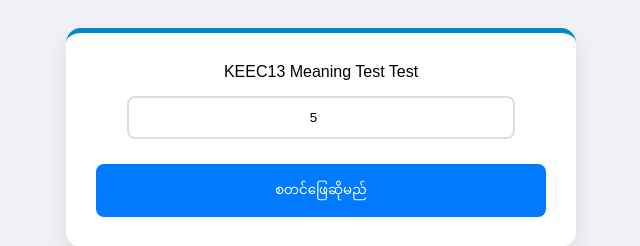
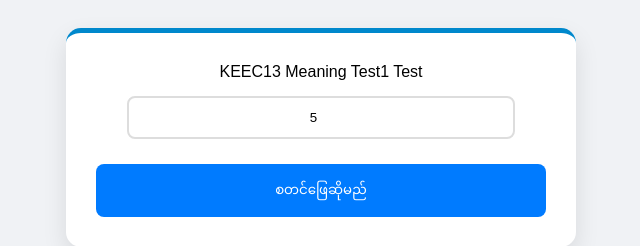
Before and after one commit to lattet620-boop/Online-app, a website: page www/index.html in a window 1280 px wide. Shown: the top 246 px of the page, 319-959 px from the left. Drawn offline with Linux system fonts and the light colour scheme.

Commit message:
Update index.html

```diff
--- a/www/index.html
+++ b/www/index.html
@@ -29,7 +29,7 @@ button { background:#007bff; color:white; border:none; padding:12px; border-radi
 <div class="quiz-box">
 
 <div id="setupScreen">
-<h>KEEC13 Meaning Test</h> Test</h2>
+<h>KEEC13 Meaning Test1</h> Test</h2>
 <input type="number" id="totalQuestionsInput" value="5" min="1" max="10">
 <button onclick="startQuiz()">စတင်ဖြေဆိုမည်</button>
 </div>
```
